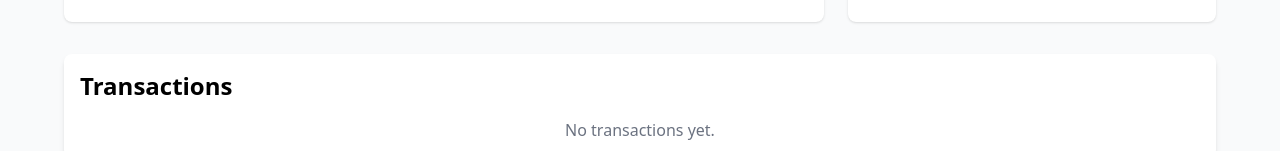
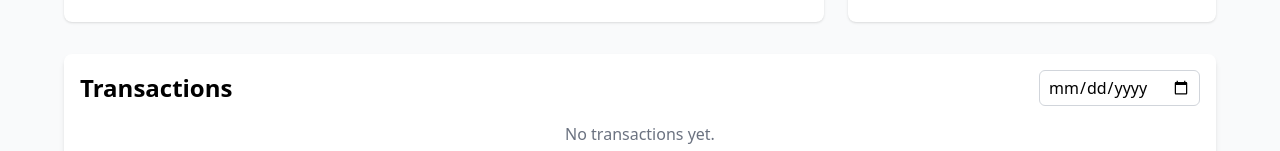
Before and after one commit to jfernandezcl/personal-finance, a React (Vite) app in the folder frontend/: page /dashboard in a window 1280 px wide. Shown: the part 738-889 px from the top of the page. Built offline with nearby package versions, Linux system fonts and the light colour scheme; the HTML template or start-up script is replaced by a standard one.

Commit message:
feat: added day finder for notes

```diff
--- a/frontend/src/components/TransactionsNotes.jsx
+++ b/frontend/src/components/TransactionsNotes.jsx
@@ -1,29 +1,50 @@
-import React from "react";
+import React, { useState } from "react";
 import { useDashboardContext } from "./DashboardContext"; // Importamos el contexto
 
 export default function TransactionsNotes() {
   const { transactions, setTransactions } = useDashboardContext(); // Obtenemos las transacciones del contexto
+  const [selectedDate, setSelectedDate] = useState("");
 
-  // Organizar las transacciones por fecha para mostrarlas en orden sin modificar el estado original
+  // Organizar las transacciones por fecha sin modificar el estado original
   const sortedTransactions = [...transactions].sort(
     (a, b) => new Date(a.date) - new Date(b.date)
   );
 
+  // Filtrar transacciones según la fecha seleccionada
+  const filteredTransactions = selectedDate
+    ? sortedTransactions.filter((transaction) => {
+      // Extraemos el componente fecha en formato yyyy-mm-dd para la comparación
+      const transactionDate = new Date(transaction.date)
+        .toISOString()
+        .slice(0, 10);
+      return transactionDate === selectedDate;
+    })
+    : sortedTransactions;
+
   // Función para eliminar una transacción
   const handleDelete = (id) => {
-    // Filtramos las transacciones y eliminamos la que coincida con el id
     const updatedTransactions = transactions.filter(
-      (transaction) => transaction.id !== id // Comparamos el id único de la transacción
+      (transaction) => transaction.id !== id
     );
-    setTransactions(updatedTransactions); // Actualizamos las transacciones en el contexto
+    setTransactions(updatedTransactions);
   };
 
   return (
     <div className="mt-6 p-4 bg-white rounded-lg shadow-md">
-      <h2 className="text-2xl font-bold mb-4">Transactions</h2>
+      {/* Encabezado de la tarjeta con título y buscador de fecha a la derecha */}
+      <div className="flex justify-between items-center mb-4">
+        <h2 className="text-2xl font-bold">Transactions</h2>
+        <input
+          type="date"
+          className="border border-gray-300 rounded-md px-2 py-1"
+          value={selectedDate}
+          onChange={(e) => setSelectedDate(e.target.value)}
+        />
+      </div>
+
       <div className="space-y-4">
-        {sortedTransactions.length > 0 ? (
-          sortedTransactions.map((transaction) => (
+        {filteredTransactions.length > 0 ? (
+          filteredTransactions.map((transaction) => (
             <div
               key={transaction.id}
               className="p-4 border border-gray-300 rounded-lg shadow-sm flex items-center justify-between"
@@ -36,21 +57,22 @@ export default function TransactionsNotes() {
                 <div className="text-sm">
                   {transaction.type === "income" ? "+" : "-"} {transaction.amount} €
                 </div>
-                <div className="text-xs text-gray-500">{transaction.description}</div>
+                <div className="text-xs text-gray-500">
+                  {transaction.description}
+                </div>
               </div>
 
-              {/* Contenedor para la flecha, texto "Income/Expense" y el botón */}
+              {/* Contenedor para el indicador y el botón de eliminar */}
               <div className="flex items-center gap-4">
-                {/* Flecha + Texto "Income" o "Expense" */}
                 <div
-                  className={`flex items-center gap-1 font-semibold
-                  ${transaction.type === "income" ? "text-green-700" : "text-red-700"}`}
+                  className={`flex items-center gap-1 font-semibold ${transaction.type === "income"
+                      ? "text-green-700"
+                      : "text-red-700"
+                    }`}
                 >
                   {transaction.type === "income" ? "↑" : "↓"}
                   {transaction.type === "income" ? "Income" : "Expense"}
                 </div>
-
-                {/* Botón para eliminar la transacción */}
                 <button
                   onClick={() => handleDelete(transaction.id)}
                   className="bg-[#025963] text-white px-3 py-1 rounded-md hover:bg-[#013f48] transition-colors"
@@ -61,10 +83,11 @@ export default function TransactionsNotes() {
             </div>
           ))
         ) : (
-          <p className="text-center text-gray-500">No transactions yet.</p>
+          <p className="text-center text-gray-500">
+            No transactions yet.
+          </p>
         )}
       </div>
     </div>
-
   );
 }
```
